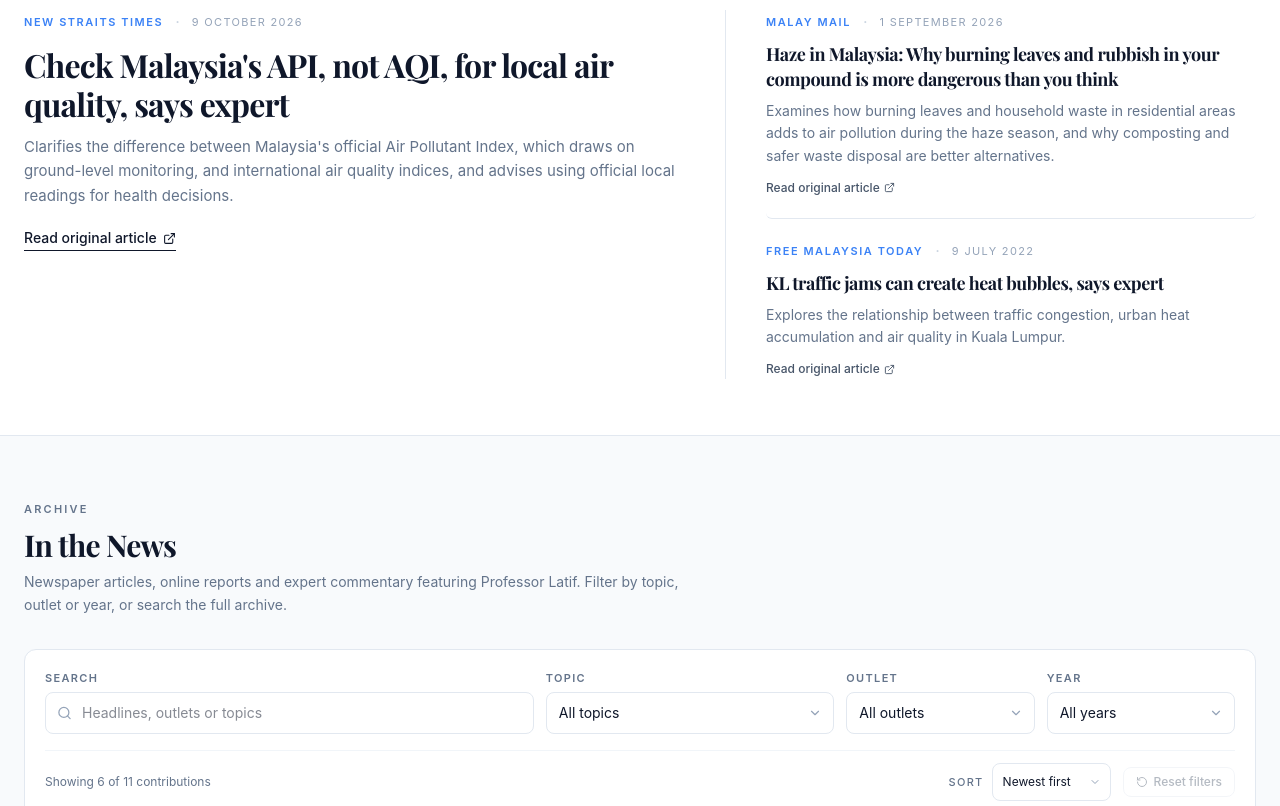
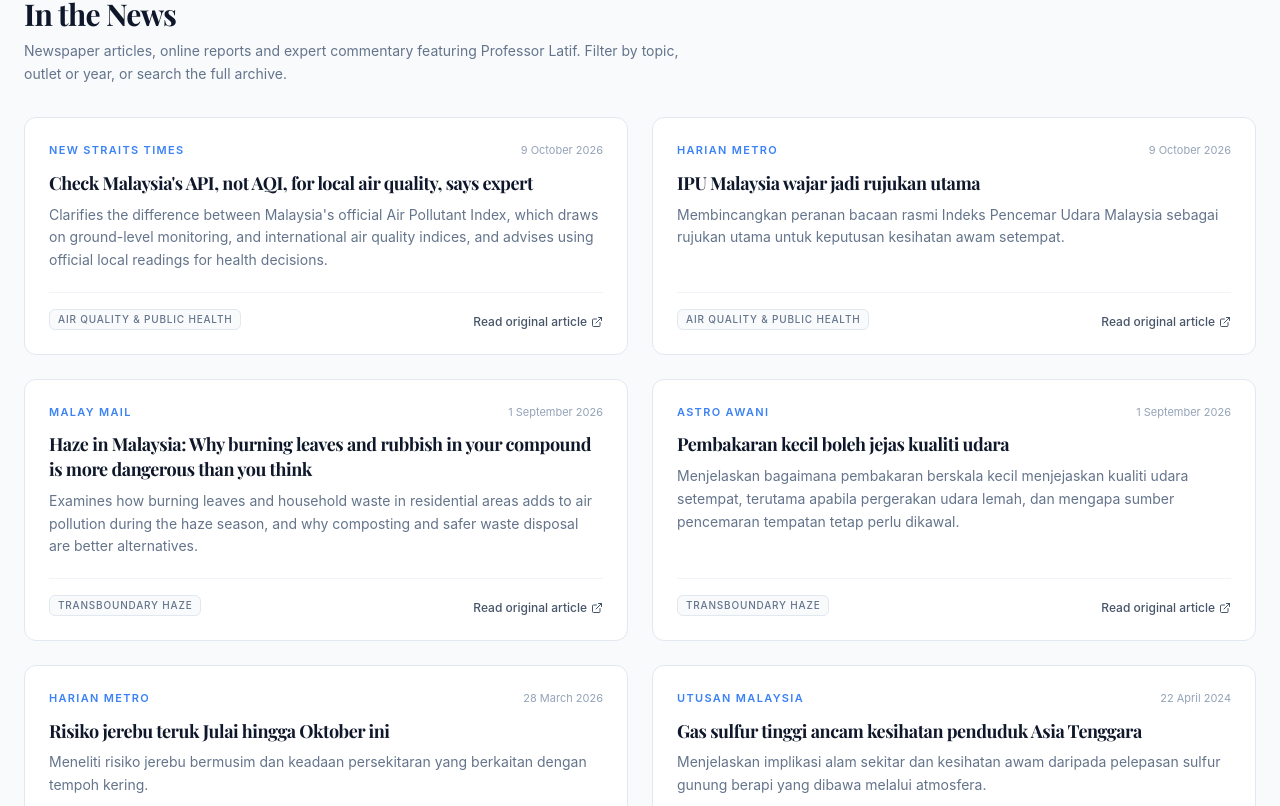
Before and after one commit to efamelody/lecturer-biography, a Next.js app: page /media in a window 1280 px wide. Shown: the part 514-1320 px from the top of the page. Built offline with nearby package versions, Linux system fonts and the light colour scheme; a web font is replaced by a local one.

Commit message:
Fix some parts in the media

```diff
--- a/app/media/page.tsx
+++ b/app/media/page.tsx
@@ -1,7 +1,6 @@
 import type { Metadata } from 'next'
 import MediaComponent from '@/components/MediaComponent'
 import EngagementSections from '@/components/media/EngagementSections'
-import FeaturedMedia from '@/components/media/FeaturedMedia'
 import MediaArchive from '@/components/media/MediaArchive'
 import MediaHero from '@/components/media/MediaHero'
 import PressClippings from '@/components/media/PressClippings'
@@ -53,7 +52,7 @@ export default function MediaPage() {
         reportCount={reports.length}
       />
 
-      <FeaturedMedia items={featured} />
+      {/* <FeaturedMedia items={featured} /> */}
 
       <section
         aria-labelledby="archive-heading"
--- a/components/media/FeaturedMedia.tsx
+++ /dev/null
@@ -1,122 +0,0 @@
-import { ExternalLink } from 'lucide-react'
-import { formatMediaDate, type MediaItem } from '@/lib/media'
-
-function Meta({ item }: { item: MediaItem }) {
-  return (
-    <div className="flex flex-wrap items-center gap-x-3 gap-y-1">
-      <span className="text-[11px] font-semibold uppercase tracking-[0.14em] text-[#3b82f6]">
-        {item.outlet}
-      </span>
-      <span aria-hidden="true" className="text-[#cbd5e1]">
-        &middot;
-      </span>
-      <time
-        dateTime={item.publishedOn ?? item.publishedIn ?? item.publishedYear}
-        className="text-[11px] uppercase tracking-[0.12em] text-[#94a3b8]"
-      >
-        {formatMediaDate(item)}
-      </time>
-    </div>
-  )
-}
-
-function LeadStory({ item }: { item: MediaItem }) {
-  return (
-    <div>
-      <Meta item={item} />
-      <h3 className="mt-3 font-serif text-2xl font-bold leading-[1.2] tracking-tight text-[#0f172a] sm:text-[2rem]">
-        {item.title}
-      </h3>
-      <p className="mt-3 max-w-2xl text-[15px] leading-relaxed text-[#64748b]">{item.summary}</p>
-      {item.url && (
-        <span className="mt-5 inline-flex items-center gap-1.5 border-b border-[#0f172a] pb-0.5 text-sm font-medium text-[#0f172a] transition-colors group-hover:border-[#94a3b8] group-hover:text-[#475569] motion-reduce:transition-none">
-          Read original article
-          <ExternalLink size={13} aria-hidden="true" />
-        </span>
-      )}
-    </div>
-  )
-}
-
-function SecondaryStory({ item }: { item: MediaItem }) {
-  return (
-    <div>
-      <Meta item={item} />
-      <h3 className="mt-2 font-serif text-lg font-bold leading-snug tracking-tight text-[#0f172a]">
-        {item.title}
-      </h3>
-      <p className="mt-2 line-clamp-3 text-sm leading-relaxed text-[#64748b]">{item.summary}</p>
-      {item.url && (
-        <span className="mt-3 inline-flex items-center gap-1 text-xs font-medium text-[#475569] transition-colors group-hover:text-[#0f172a] motion-reduce:transition-none">
-          Read original article
-          <ExternalLink size={11} aria-hidden="true" />
-        </span>
-      )}
-    </div>
-  )
-}
-
-export default function FeaturedMedia({ items }: { items: MediaItem[] }) {
-  if (items.length === 0) return null
-
-  const [lead, ...secondary] = items.slice(0, 3)
-
-  return (
-    <section
-      aria-labelledby="featured-heading"
-      className="border-y border-[#e2e8f0] bg-white py-12 md:py-14"
-    >
-      <div className="mx-auto max-w-7xl px-6">
-        <div className="mb-8 flex items-center gap-4">
-          <h2
-            id="featured-heading"
-            className="text-[11px] font-bold uppercase tracking-[0.2em] text-[#64748b]"
-          >
-            Featured coverage
-          </h2>
-          <span aria-hidden="true" className="h-px flex-1 bg-[#e2e8f0]" />
-          <span className="hidden text-[11px] text-[#94a3b8] sm:block">Selected contributions</span>
-        </div>
-
-        <div className="grid gap-8 lg:grid-cols-12 lg:gap-10">
-          <div className="lg:col-span-7 lg:border-r lg:border-[#e2e8f0] lg:pr-10">
-            {lead.url ? (
-              <a
-                href={lead.url}
-                target="_blank"
-                rel="noopener noreferrer"
-                className="group block rounded-sm focus-visible:outline-none focus-visible:ring-2 focus-visible:ring-[#64748b] focus-visible:ring-offset-4"
-              >
-                <LeadStory item={lead} />
-              </a>
-            ) : (
-              <LeadStory item={lead} />
-            )}
-          </div>
-
-          {secondary.length > 0 && (
-            <div className="flex flex-col divide-y divide-[#e2e8f0] lg:col-span-5">
-              {secondary.map((item) =>
-                item.url ? (
-                  <a
-                    key={item.id}
-                    href={item.url}
-                    target="_blank"
-                    rel="noopener noreferrer"
-                    className="group block py-5 first:pt-0 last:pb-0 first:sm:pt-0 rounded-sm focus-visible:outline-none focus-visible:ring-2 focus-visible:ring-[#64748b] focus-visible:ring-offset-4"
-                  >
-                    <SecondaryStory item={item} />
-                  </a>
-                ) : (
-                  <div key={item.id} className="py-5 first:pt-0 last:pb-0">
-                    <SecondaryStory item={item} />
-                  </div>
-                ),
-              )}
-            </div>
-          )}
-        </div>
-      </div>
-    </section>
-  )
-}
--- a/components/media/MediaArchive.tsx
+++ b/components/media/MediaArchive.tsx
@@ -142,136 +142,6 @@ export default function MediaArchive({ items }: { items: MediaItem[] }) {
 
   return (
     <div>
-      <div className="rounded-lg border border-[#e2e8f0] bg-white p-4 sm:p-5">
-        <div className="grid gap-3 sm:grid-cols-2 lg:grid-cols-12">
-          <div className="sm:col-span-2 lg:col-span-5">
-            <label htmlFor="media-search" className={labelClass}>
-              Search
-            </label>
-            <div className="relative">
-              <Search
-                size={15}
-                aria-hidden="true"
-                className="pointer-events-none absolute left-3 top-1/2 -translate-y-1/2 text-[#94a3b8]"
-              />
-              <input
-                id="media-search"
-                type="text"
-                value={query}
-                onChange={(event) => applyFilter(setQuery, event.target.value)}
-                placeholder="Headlines, outlets or topics"
-                className={`${controlClass} pl-9 ${query ? 'pr-9' : 'pr-3'}`}
-              />
-              {query && (
-                <button
-                  type="button"
-                  onClick={() => applyFilter(setQuery, '')}
-                  aria-label="Clear search"
-                  className="absolute right-2 top-1/2 -translate-y-1/2 rounded p-1 text-[#94a3b8] transition-colors hover:text-[#475569] focus-visible:outline-none focus-visible:ring-2 focus-visible:ring-[#94a3b8] motion-reduce:transition-none"
-                >
-                  <X size={14} aria-hidden="true" />
-                </button>
-              )}
-            </div>
-          </div>
-
-          <div className="lg:col-span-3">
-            <FilterSelect
-              id="media-topic"
-              label="Topic"
-              value={topic}
-              onChange={(value) => applyFilter(setTopic, value as 'all' | MediaTopic)}
-            >
-              <option value="all">All topics</option>
-              {topics.map((entry) => (
-                <option key={entry} value={entry}>
-                  {entry}
-                </option>
-              ))}
-            </FilterSelect>
-          </div>
-
-          <div className="lg:col-span-2">
-            <FilterSelect
-              id="media-outlet"
-              label="Outlet"
-              value={outlet}
-              onChange={(value) => applyFilter(setOutlet, value)}
-            >
-              <option value="all">All outlets</option>
-              {outlets.map((entry) => (
-                <option key={entry} value={entry}>
-                  {entry}
-                </option>
-              ))}
-            </FilterSelect>
-          </div>
-
-          <div className="lg:col-span-2">
-            <FilterSelect
-              id="media-year"
-              label="Year"
-              value={year}
-              onChange={(value) => applyFilter(setYear, value)}
-            >
-              <option value="all">All years</option>
-              {years.map((entry) => (
-                <option key={entry} value={entry}>
-                  {entry}
-                </option>
-              ))}
-            </FilterSelect>
-          </div>
-        </div>
-
-        <div className="mt-4 flex flex-col gap-3 border-t border-[#f1f5f9] pt-3 sm:flex-row sm:items-center sm:justify-between">
-          <p aria-live="polite" className="text-xs text-[#64748b]">
-            {filtered.length === 0
-              ? 'No contributions match the current filters'
-              : `Showing ${visibleItems.length} of ${filtered.length} contribution${
-                  filtered.length === 1 ? '' : 's'
-                }`}
-          </p>
-
-          <div className="flex flex-wrap items-center gap-3">
-            <div className="flex items-center gap-2">
-              <label
-                htmlFor="media-sort"
-                className="text-[11px] font-medium uppercase tracking-[0.12em] text-[#64748b]"
-              >
-                Sort
-              </label>
-              <div className="relative">
-                <select
-                  id="media-sort"
-                  value={sort}
-                  onChange={(event) => applyFilter(setSort, event.target.value as SortOption)}
-                  className={`${controlClass} appearance-none py-1.5 pl-2.5 pr-8 text-xs`}
-                >
-                  <option value="newest">Newest first</option>
-                  <option value="oldest">Oldest first</option>
-                  <option value="title">Headline A-Z</option>
-                </select>
-                <ChevronDown
-                  size={12}
-                  aria-hidden="true"
-                  className="pointer-events-none absolute right-2.5 top-1/2 -translate-y-1/2 text-[#94a3b8]"
-                />
-              </div>
-            </div>
-
-            <button
-              type="button"
-              onClick={resetFilters}
-              disabled={!hasActiveFilters}
-              className="inline-flex items-center gap-1.5 rounded-md border border-[#e2e8f0] bg-white px-3 py-1.5 text-xs font-medium text-[#475569] transition-colors hover:border-[#cbd5e1] hover:text-[#0f172a] focus-visible:outline-none focus-visible:ring-2 focus-visible:ring-[#94a3b8]/50 disabled:cursor-not-allowed disabled:opacity-40 motion-reduce:transition-none"
-            >
-              <RotateCcw size={12} aria-hidden="true" />
-              Reset filters
-            </button>
-          </div>
-        </div>
-      </div>
 
       {filtered.length === 0 ? (
         <div className="mt-8 rounded-lg border border-dashed border-[#cbd5e1] bg-white px-6 py-16 text-center">
```
